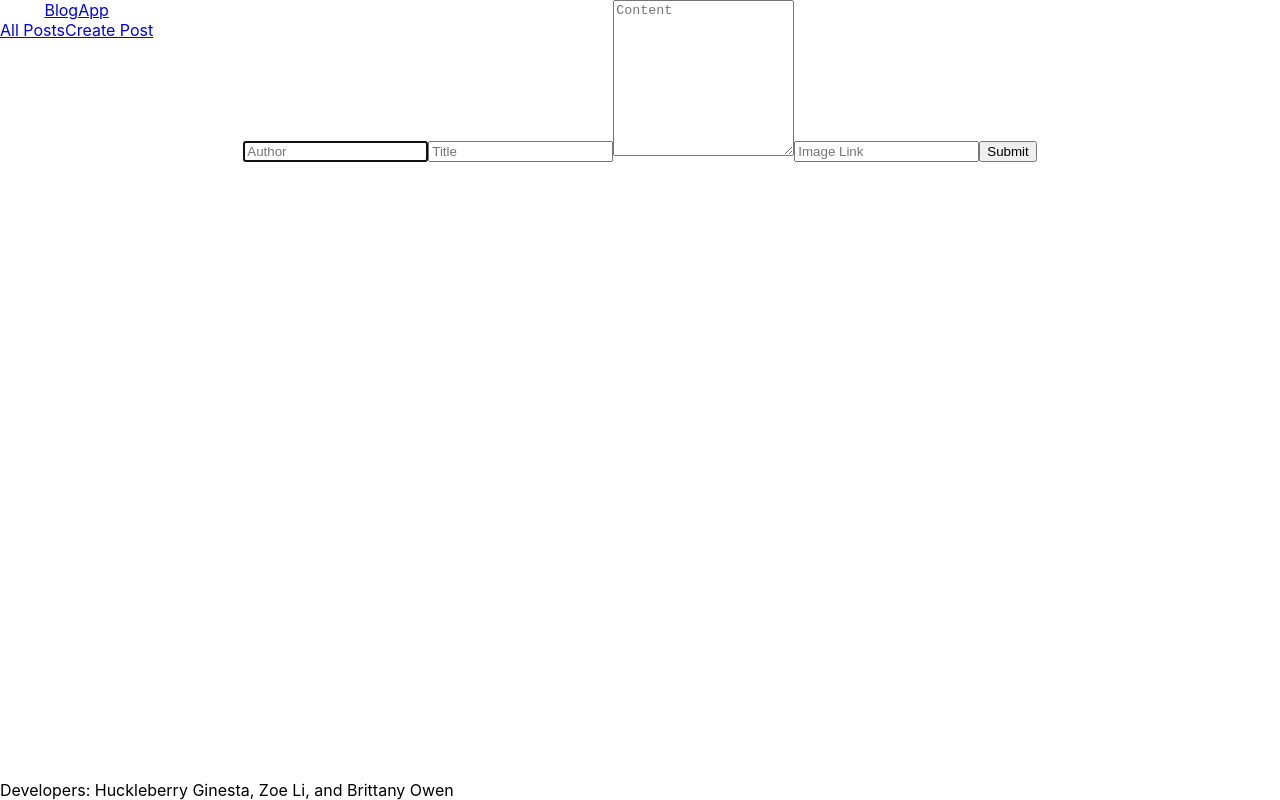
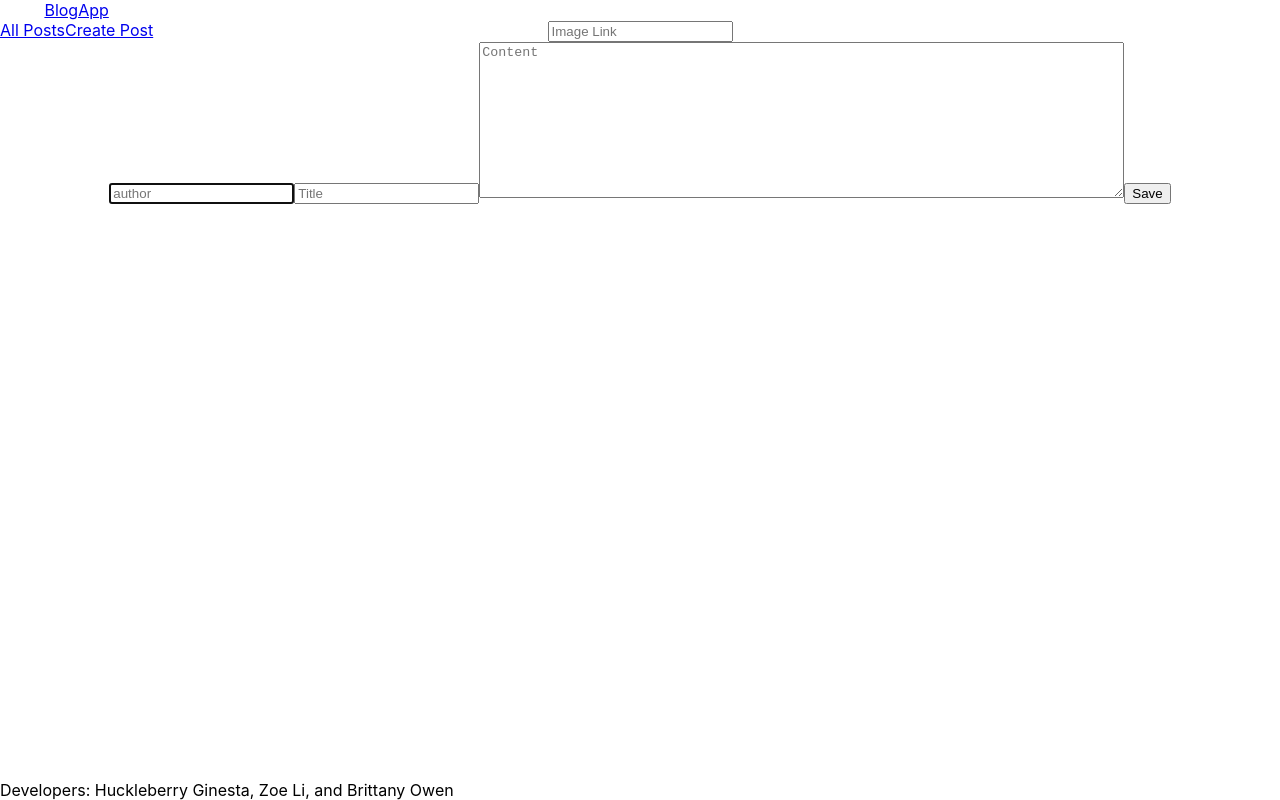
Before and after one commit to brittanyowen/blog-app, a React (Create React App) app in the folder client/: page /posts/1/edit in a window 1280 px wide. Built offline with nearby package versions, Linux system fonts and the light colour scheme; no server answers.

Commit message:
use component on app.js

```diff
--- a/client/src/App.jsx
+++ b/client/src/App.jsx
@@ -12,11 +12,9 @@ function App() {
         <Route exact path="/posts/:id">
           PostDetails
         </Route>
-        <Route path="/add-post">PostCreate</Route>
-       <PostCreate />
-        <Route exact path="/posts/:id/edit">
-        </Route>
-        <PostEdit />
+        <Route path="/add-post" component={PostCreate} />
+        <Route exact path="/posts/:id/edit" component={PostEdit} />
+
       </Switch>
     </div>
   );
```
